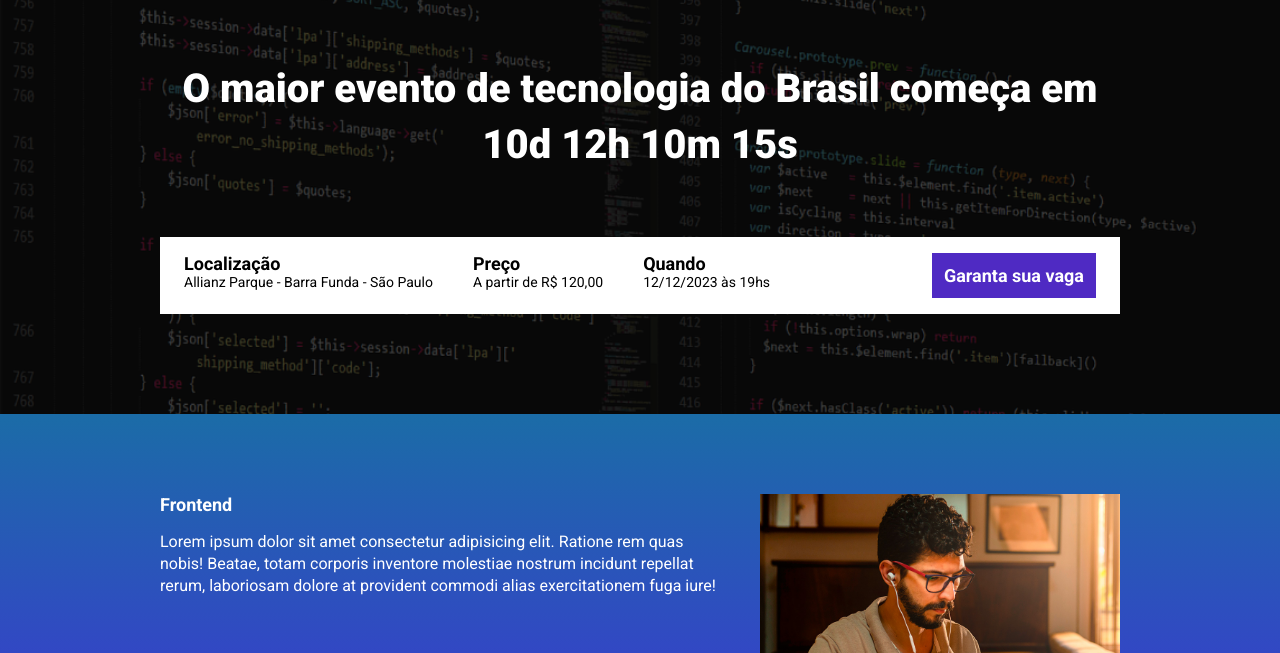
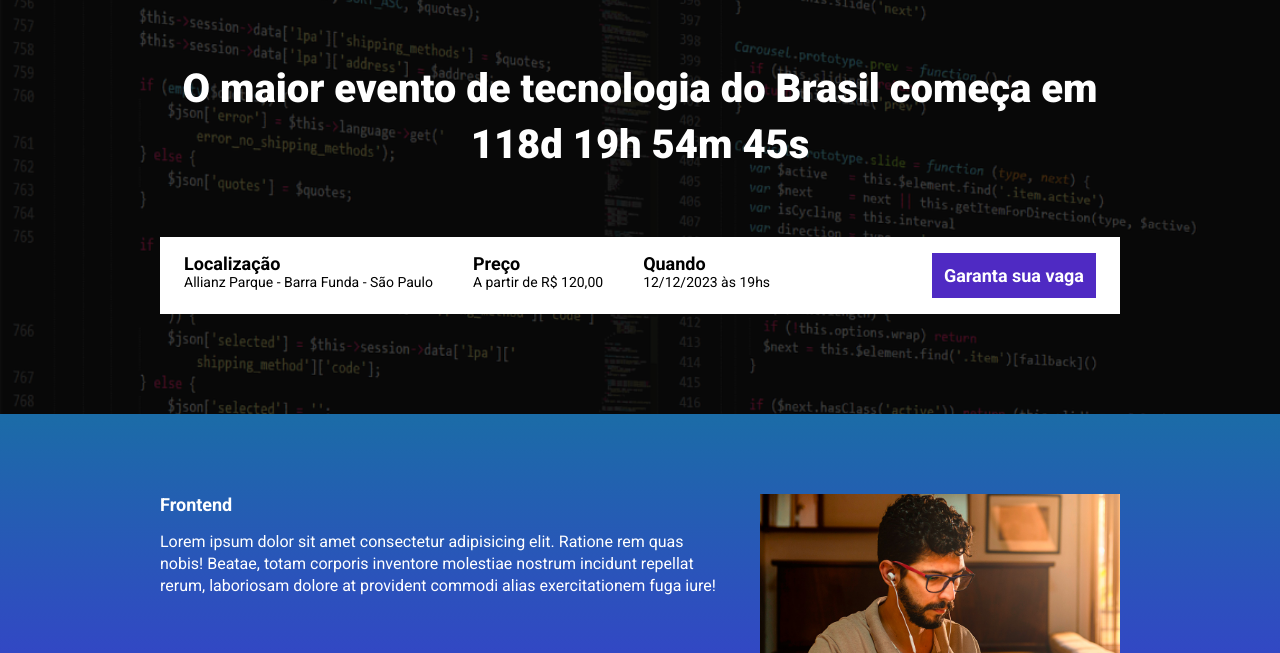
Before and after one commit to alanmdsan/ebac-talks, a website built with Parcel: page src/index.html in a window 1280 px wide. Shown: the part 147-800 px from the top of the page. Built offline with nearby package versions, Linux system fonts and the light colour scheme.

Commit message:
setting timer in javascript

```diff
--- a/src/index.html
+++ b/src/index.html
@@ -18,7 +18,7 @@
         <div class="container">
             <img class="hero__logo" src="./images/ebac_logo.svg" alt="EBAC">
             <p class="hero__text">
-                O maior evento de tecnologia do Brasil começa em 10d 12h 10m 15s
+                O maior evento de tecnologia do Brasil começa em <span id="contador"></span>
             </p>
             <div class="infos-bar">
                 <ul class="infos-bar__infos">
--- a/src/scripts/main.js
+++ b/src/scripts/main.js
@@ -1 +1,34 @@
 AOS.init();
+
+const data_evento = new Date("Dec 12, 2023 19:00:00");
+const timestamp_evento = data_evento.getTime();
+
+const contar_tempo = setInterval(function() {
+    const agora = new Date();
+    const timestamp_agora = agora.getTime();
+
+    // milissegundos até o dia do evento
+    const tempo_ate_evento = timestamp_evento - timestamp_agora;
+
+    if (tempo_ate_evento <= 0) {
+        clearInterval(contar_tempo);
+        document.getElementById('contador').innerHTML = 'Evento expirado!';
+    } else {
+        const dia_em_ms = 1000 * 60 * 60 * 24;
+        const hora_em_ms = 1000 * 60 * 60;
+        const minuto_em_ms = 1000 * 60;
+
+        // a parte inteira de dias que faltam pro evento
+        const dias_ate_evento = Math.floor(tempo_ate_evento / dia_em_ms);
+
+        // resto da divisão (a parte fragmentada dos dias)
+        const horas_ate_evento = Math.floor((tempo_ate_evento % dia_em_ms) / hora_em_ms);
+
+        const minutos_ate_evento = Math.floor((tempo_ate_evento % hora_em_ms) / minuto_em_ms);
+
+        const segundos_ate_evento = Math.floor((tempo_ate_evento % minuto_em_ms) / 1000);
+
+        document.getElementById('contador').innerHTML = `${dias_ate_evento}d ${horas_ate_evento}h ${minutos_ate_evento}m ${segundos_ate_evento}s`;
+    }
+
+}, 1000);
```
